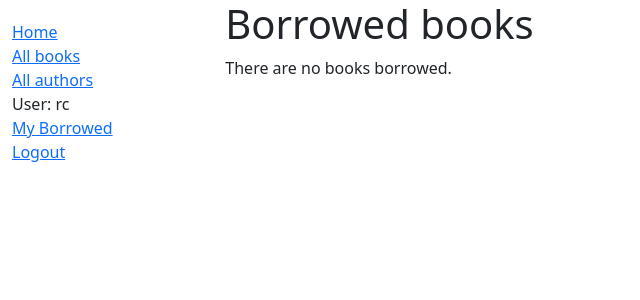
After one commit to rjcannizzo/Django-MDN-Tutorial, a Django app: page /catalog/mybooks/ in a window 1280 px wide. The commit adds this page. Shown: the top 300 px of the page, without its empty margins (0-640 px from the left). Run offline with Django 4.2, Linux system fonts and the light colour scheme; a user stored in the database is signed in; data comes from the database, SQL or seed files in the repository; both versions use the stored data as it was after the commit.

Commit message:
completed authentication and revised permissions on BookInstance class

```diff
--- a/locallibrary/catalog/admin.py
+++ b/locallibrary/catalog/admin.py
@@ -17,7 +17,7 @@ class BookAdmin(admin.ModelAdmin):
 
 @admin.register(BookInstance)
 class BookInstanceAdmin(admin.ModelAdmin):
-    list_display = ('book', 'status', 'due_back', 'id')
+    list_display = ('book', 'status', 'borrower','due_back', 'id')
 
     list_filter = ('status', 'due_back')
 
@@ -26,7 +26,7 @@ class BookInstanceAdmin(admin.ModelAdmin):
             'fields': ('book', 'imprint', 'id')
         }),
         ('Availability', {
-            'fields': ('status', 'due_back')
+            'fields': ('status', 'due_back', 'borrower')
         }),
     )
 
--- a/locallibrary/catalog/models.py
+++ b/locallibrary/catalog/models.py
@@ -113,6 +113,7 @@ class BookInstance(models.Model):
 
     class Meta:
         ordering = ['due_back']
+        permissions = (("can_mark_returned", "Set book as returned"),)
 
     def __str__(self):
         """String for representing the Model object."""
--- a/locallibrary/catalog/templates/base_generic.html
+++ b/locallibrary/catalog/templates/base_generic.html
@@ -25,6 +25,7 @@
               <li><a href="{% url 'authors' %}">All authors</a></li>
               {% if user.is_authenticated %}
                 <li>User: {{ user.get_username }}</li>
+                <li><a href="{% url 'my-borrowed' %}">My Borrowed</a></li>
                 <li><a href="{% url 'logout' %}?next={{ request.path }}">Logout</a></li>
                 {% else %}
                 <li><a href="{% url 'login' %}?next={{ request.path }}">Login</a></li>
--- /dev/null
+++ b/locallibrary/catalog/templates/catalog/bookinstance_list_borrowed_user.html
@@ -0,0 +1,19 @@
+{% extends "base_generic.html" %}
+
+{% block content %}
+    <h1>Borrowed books</h1>
+
+    {% if bookinstance_list %}
+    <ul>
+
+      {% for bookinst in bookinstance_list %}
+      <li class="{% if bookinst.is_overdue %}text-danger{% endif %}">
+        <a href="{% url 'book-detail' bookinst.book.pk %}">{{ bookinst.book.title }}</a> ({{ bookinst.due_back }})
+      </li>
+      {% endfor %}
+    </ul>
+
+    {% else %}
+      <p>There are no books borrowed.</p>
+    {% endif %}
+{% endblock %}
--- a/locallibrary/catalog/urls.py
+++ b/locallibrary/catalog/urls.py
@@ -7,4 +7,5 @@ urlpatterns = [
     path('book/<int:pk>', views.BookDetailView.as_view(), name='book-detail'),
     path('author/', views.AuthorListView.as_view(), name='authors'),
     path('author/<int:pk>', views.AuthorDetailView.as_view(), name='author-detail'),
+    path('mybooks/', views.LoanedBooksByUserListView.as_view(), name='my-borrowed'),
 ]
--- a/locallibrary/catalog/views.py
+++ b/locallibrary/catalog/views.py
@@ -1,6 +1,22 @@
 from django.shortcuts import render
 from .models import Book, Author, BookInstance, Genre
 from django.views import generic
+
+from django.contrib.auth.mixins import LoginRequiredMixin
+
+class LoanedBooksByUserListView(LoginRequiredMixin,generic.ListView):
+    """Generic class-based view listing books on loan to current user."""
+    model = BookInstance
+    template_name = 'catalog/bookinstance_list_borrowed_user.html'
+    paginate_by = 10
+
+    def get_queryset(self):
+        return (
+            BookInstance.objects.filter(borrower=self.request.user)
+            .filter(status__exact='o')
+            .order_by('due_back')
+        )
+
 
 
 class AuthorListView(generic.ListView):
```
Also changed, not shown: locallibrary/catalog/migrations/0004_alter_bookinstance_options.py (added), locallibrary/db.sqlite3.
